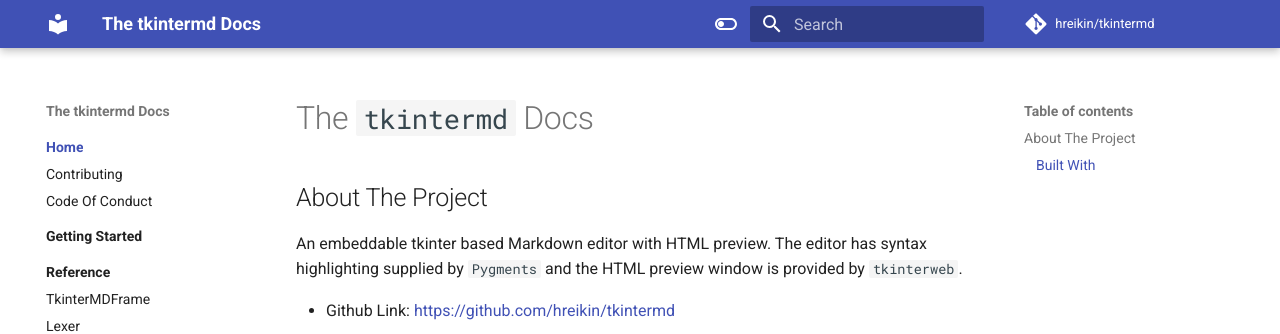
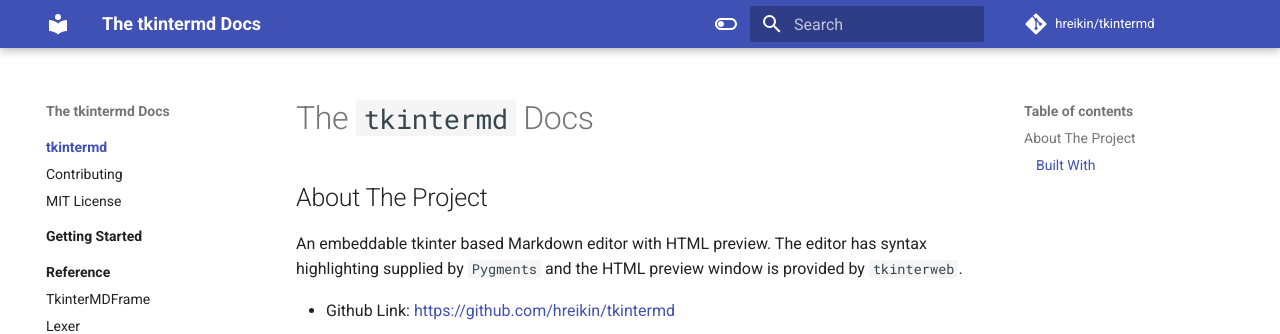
Before and after one commit to hreikin/tkintermd, an MkDocs documentation site: the page built from docs/README.md, in a window 1280 px wide. Shown: the top 334 px of the page. Built offline with MkDocs 1.6.1 and Material for MkDocs 9.7.7, drawn with Linux system fonts in a browser that asks for light colours; comment, search, counter and statistics services are not loaded.

Commit message:
Configure mkdocstrings and mkdocs-with-pdf.

```diff
--- a/mkdocs.yml
+++ b/mkdocs.yml
@@ -30,11 +30,49 @@
     - search.share
 plugins:
   - search
+  - git-revision-date
   - mkdocstrings:
       default_handler: python
       watch:
         - tkintermd/
-  - git-revision-date
+  - with-pdf:
+        author: hreikin
+        copyright: MIT
+        #
+        cover: true
+        # back_cover: true
+        cover_title: The tkintermd Documentation
+        cover_subtitle: Installation, usage instructions and API reference.
+        cover_logo: assets/python-logo.png
+        #custom_template_path: TEMPLATES PATH
+        #
+        #toc_title: TOC TITLE TEXT
+        #heading_shift: false
+        #toc_level: 3
+        #ordered_chapter_level: 2
+        #excludes_children:
+        #    - 'release-notes/:upgrading'
+        #    - 'release-notes/:changelog'
+        #
+        #exclude_pages:
+        #    - 'bugs/'
+        #    - 'appendix/contribute/'
+        #convert_iframe:
+        #    - src: IFRAME SRC
+        #      img: POSTER IMAGE URL
+        #      text: ALTERNATE TEXT
+        #    - src: ...
+        #two_columns_level: 3
+        #
+        #render_js: true
+        #headless_chrome_path: headless-chromium
+        #
+        output_path: pdf/tkintermd-documentation-LATEST.pdf
+        #enabled_if_env: ENABLE_PDF_EXPORT
+        #
+        #debug_html: true
+        #show_anchors: true
+        #verbose: true
 extra:
   social:
     - icon: fontawesome/brands/github
@@ -76,10 +114,10 @@
       custom_checkbox: true
   - pymdownx.tilde
 nav:
-  - Home:
+  - tkintermd:
     - About: 'README.md'
     - Contributing: 'contributing-to-tkintermd.md'
-    - Code Of Conduct: 'code-of-conduct.md'
+    - MIT License: 'license.md'
   - Getting Started:
     - Getting Started: 'getting-started/README.md'
   - Reference:
```
